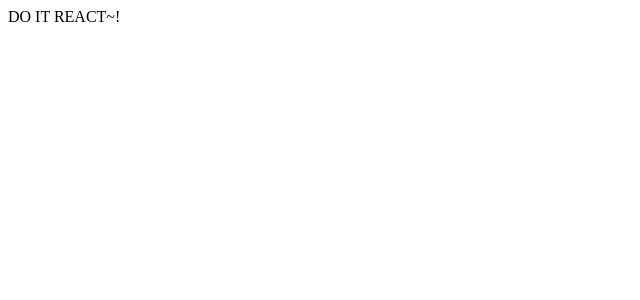
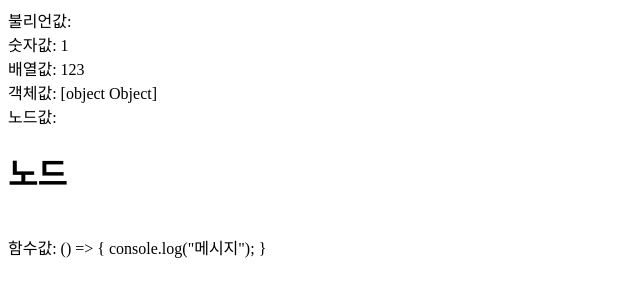
Before and after one commit to blob-ck/do-it-exmaple, a React (Create React App) app: page / in a window 1280 px wide. Shown: the top 300 px of the page, without its empty margins (0-640 px from the left). Built offline with nearby package versions, Linux system fonts and the light colour scheme.

Commit message:
다양한 props type 전달

```diff
--- /dev/null
+++ b/src/03/ChildComponent.jsx
@@ -0,0 +1,36 @@
+import React, { Component } from 'react';
+import PropTypes from 'prop-types';
+
+class ChildComponent extends Component {
+  render() {
+    // Object Destructuring Assignment - 객체 구조분해할당
+    const { boolValue, numValue, arrayValue, objValue, nodeValue, funcValue } = this.props;
+    return (
+      <div>
+        <span>불리언값: {boolValue}</span>
+        <br />
+        <span>숫자값: {numValue}</span>
+        <br />
+        <span>배열값: {arrayValue}</span>
+        <br />
+        <span>객체값: {String(objValue)}</span>
+        <br />
+        <span>노드값: {nodeValue}</span>
+        <br />
+        <span>함수값: {String(funcValue)}</span>
+        <br />
+      </div>
+    );
+  }
+}
+
+ChildComponent.propTypes = {
+  boolValue: PropTypes.bool,
+  numValue: PropTypes.number,
+  arrayValue: PropTypes.arrayOf(PropTypes.number), //숫자만을 원소로 가지는 배열
+  objValue: PropTypes.object,
+  nodeValue: PropTypes.node, //node는 component ==> ex) <h1>노드</h1> or <Comp data={data} />
+  funcValue: PropTypes.func,
+};
+
+export default ChildComponent;
--- a/src/App.js
+++ b/src/App.js
@@ -1,11 +1,24 @@
 import React from 'react';
-import PropsComponent from './03/PropsComponent';
+import ChildComponent from './03/ChildComponent';
 
 class App extends React.Component {
   render() {
+    const array = [1, 2, 3];
+    const obj = { name: '제목', age: 30 };
+    const node = <h1>노드</h1>;
+    const func = () => {
+      console.log('메시지');
+    };
     return (
       <div className="body">
-        <PropsComponent name="DO IT REACT~!" />
+        <ChildComponent
+          boolValue={true} //boolValue 만 입력해도 true 로 전달하고, boolValue 명시하지 않으면 false로 전달(undefined는 falsy함을 이용)
+          numValue={1}
+          arrayValue={array}
+          objValue={obj}
+          nodeValue={node}
+          funcValue={func}
+        />
       </div>
     );
   }
```
